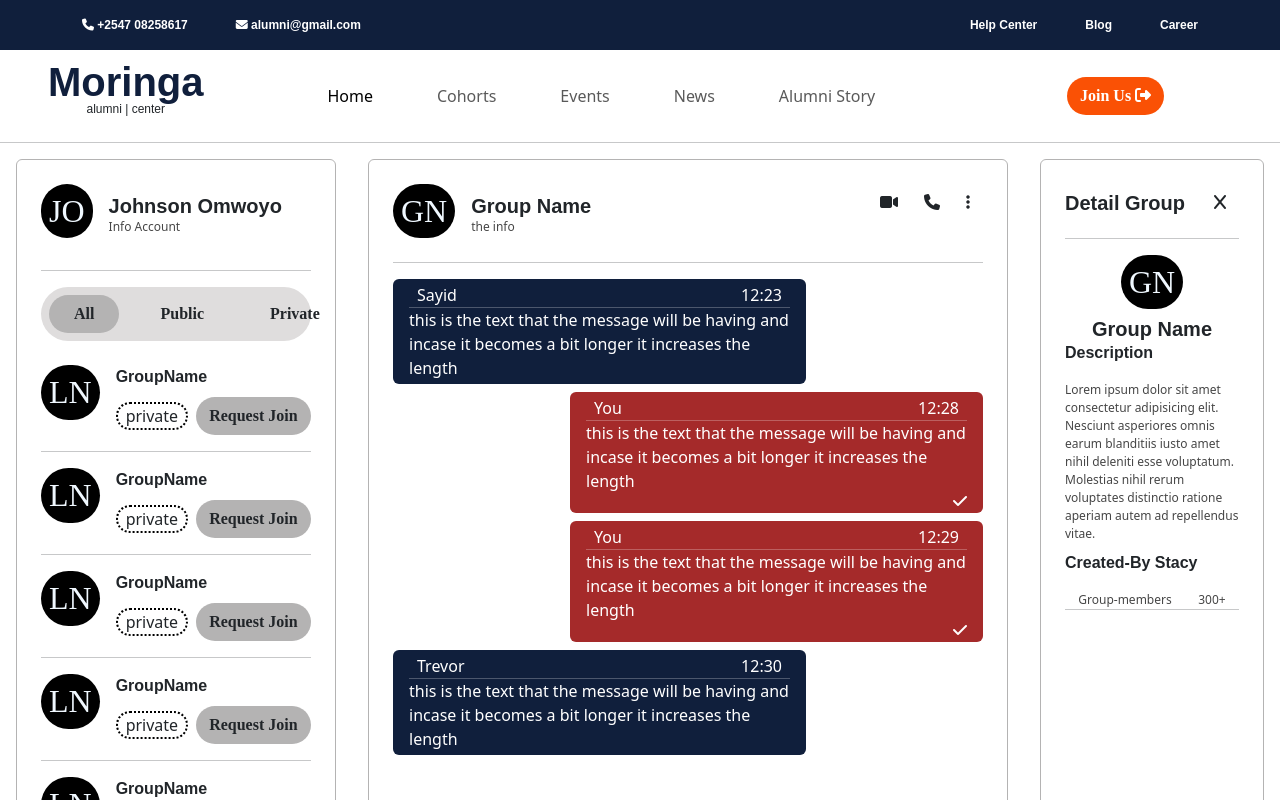
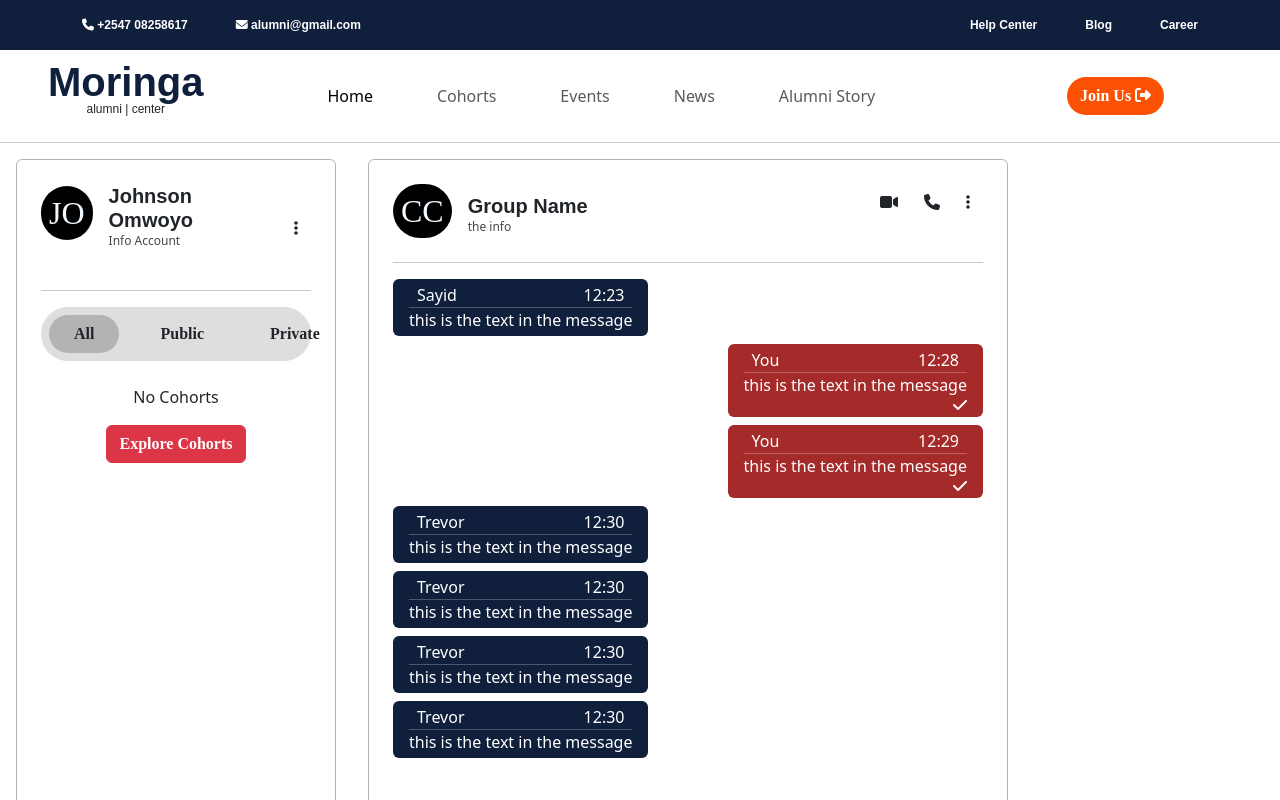
Before and after one commit to johnson-Omwoyo/Moringa_Alumni, a React (Vite) app in the folder client/: page /cohorts in a window 1280 px wide. Shown: the top 800 px of the page. Built offline with nearby package versions, Linux system fonts and the light colour scheme; a web font is replaced by a local one.

Commit message:
working categories priivate and public ,allow send message to add it to the state

```diff
--- a/client/src/routes/Cohorts.jsx
+++ b/client/src/routes/Cohorts.jsx
@@ -1,8 +1,42 @@
-import React from "react";
+import React, { useEffect, useState } from "react";
 import "./cohorts.css";
 
 function Cohorts() {
-  const messages = [
+  const [groupCategory, setGroupCategory] = useState("all");
+  const [groupDetails, setGroupDetails] = useState(false);
+  const [yourCohorts, setYourCohorts] = useState(true);
+  const [whatCohortsSelector, setWhatCohortsSelector] = useState(false);
+  const [text, setText] = useState("");
+
+  const [isSmallScreen, setIsSmallScreen] = useState(false);
+
+  // Function to check if the screen is small
+  const checkScreenSize = () => {
+    if (window.innerWidth <= 768) {
+      setIsSmallScreen(true);
+    } else {
+      setIsSmallScreen(false);
+    }
+  };
+
+  // Listen for screen resize
+  useEffect(() => {
+    checkScreenSize();
+    window.addEventListener("resize", checkScreenSize);
+    return () => window.removeEventListener("resize", checkScreenSize);
+  }, []);
+
+  const handleGroupCategory = (clickedSection) => {
+    setWhatCohortsSelector(false);
+    setGroupCategory(clickedSection);
+  };
+  const handleWhatYourCohortSelector = (clicked) => {
+    setYourCohorts(clicked);
+    setTimeout(() => {
+      setWhatCohortsSelector(false);
+    }, 500);
+  };
+  const messagess = [
     {
       text: "this is the text in the message",
       time: "12:23",
@@ -27,28 +61,99 @@ function Cohorts() {
       yours: false,
       sender: "Trevor",
     },
+    {
+      text: "this is the text in the message",
+      time: "12:30",
+      yours: false,
+      sender: "Trevor",
+    },
+    {
+      text: "this is the text in the message",
+      time: "12:30",
+      yours: false,
+      sender: "Trevor",
+    },
+    {
+      text: "this is the text in the message",
+      time: "12:30",
+      yours: false,
+      sender: "Trevor",
+    },
   ];
+  const [messages, setMessage] = useState(messagess);
+
   const groups = [
-    { name: "Holly" },
-    { name: "Holly" },
-    { name: "Holly" },
-    { name: "Holly" },
-    { name: "Holly" },
-    { name: "Holly" },
-    { name: "Holly" },
-    { name: "Holly" },
-    { name: "Holly" },
-    { name: "Holly" },
-    { name: "Holly" },
-    { name: "Holly" },
-    { name: "Holly" },
-    { name: "Holly" },
-    { name: "Holly" },
+    { category: "private", name: "Front ends" },
+    { category: "public", name: "clean codes" },
+    { category: "private", name: "The titans" },
+    { category: "private", name: "Super Codes" },
+    { category: "public", name: "tinop" },
+    { category: "private", name: "Web nit" },
+    { category: "public", name: "Design Juniors" },
+    { category: "private", name: "Back ends" },
+    { category: "private", name: "Learn freelancing" },
   ];
+  const yourGroups = [
+    // { category: "private", name: "Web nit" },
+    // { category: "public", name: "Design Juniors" },
+    // { category: "private", name: "Back ends" },
+    // { category: "private", name: "Learn freelancing" },
+  ];
+  //   const whichGroups=(groups,youGroups)=>{
+  // if
+  //   }
+  const filterdGroups = (groups) => {
+    if (groupCategory == "private") {
+      return groups.filter((group) => group.category == "private");
+    } else if (groupCategory == "public") {
+      return groups.filter((group) => group.category === "public");
+    } else {
+      return groups;
+    }
+  };
+  const groupsToDisplay = filterdGroups(yourCohorts ? yourGroups : groups);
+  const noGroups = (yourCohorts, yourGroups) => {
+    console.log(yourCohorts && yourGroups.length);
+    return yourCohorts && yourGroups.length == 0;
+  };
+  const onSend = (e, text) => {
+    e.preventDefault();
+    const newMessage = {
+      text: text,
+      time: new Date().toLocaleTimeString("en-GB", {
+        hour: "2-digit",
+        minute: "2-digit",
+        hour12: false,
+      }),
+      yours: true,
+      sender: "Johnson",
+    };
+    setMessage((messages) => [...messages, newMessage]);
+    setText("");
+
+    console.log(messages);
+    setTimeout(() => {
+      const chatContainer = document.getElementById("chatContainer");
+      if (chatContainer) {
+        console.log("jermain");
+        chatContainer.scrollTop = chatContainer.scrollHeight;
+      }
+    }, 1500);
+  };
+  const namesAbbrev = (groupName) => {
+    const names = groupName.split(" ");
+    console.log(names);
+    if (names.length == 1) {
+      return names[0].slice(0, 2).toUpperCase();
+    } else if (names.length > 1) {
+      return names[0].slice(0, 1).concat(names[1].slice(0, 1)).toUpperCase();
+    }
+  };
   return (
     <div className="container-fluid mb-md-5">
       <div className="row">
-        <div className="col-12 col-md-3 main-col rounded m-md-3 p-4">
+        <div className="col-12 col-md-3 main-col rounded m-md-3 p-4 position-relative ">
+          <div className="d-flex justify-content-between">
             <div className="d-flex gap-3 align-items-center mb-4">
               <div>
                 <h2 className="group-prof rounded-pill p-2">JO</h2>
@@ -58,46 +163,130 @@ function Cohorts() {
                 <p className="info-account m-0 ">Info Account</p>
               </div>
             </div>
+            <button
+              className="btn"
+              onClick={() => setWhatCohortsSelector(true)}
+            >
+              <i class="fa-solid fa-ellipsis-vertical"></i>
+            </button>
+          </div>
+          {whatCohortsSelector && (
+            <div
+              style={{ top: "10%", right: "1%" }}
+              className="position-absolute end-1 p-3 list-types rounded"
+            >
+              <p
+                className={yourCohorts ? "p-2 selected rounded" : "p-2 "}
+                onClick={() => handleWhatYourCohortSelector(true)}
+              >
+                Your cohorts
+              </p>
+              <hr className="m-0 p-0" />
+              <p
+                className={yourCohorts ? "p-2 " : "p-2 selected  rounded "}
+                onClick={() => handleWhatYourCohortSelector(false)}
+              >
+                Explore cohorts
+              </p>
+            </div>
+          )}
           <hr />
           <div className="d-flex gap-3 groups-categories p-2 rounded-pill mb-4">
-            <button className="btn rounded-pill px-md-4 active-category">
+            <button
+              className={
+                groupCategory == "all"
+                  ? "btn  rounded-pill px-md-4 active-category"
+                  : "btn  rounded-pill px-md-4"
+              }
+              onClick={() => handleGroupCategory("all")}
+            >
               All
             </button>
-            <button className="btn rounded-pill px-md-4">Public </button>
-            <button className="btn  rounded-pill px-md-4">Private</button>
+            <button
+              className={
+                groupCategory == "public"
+                  ? "btn  rounded-pill px-md-4 active-category"
+                  : "btn  rounded-pill px-md-4"
+              }
+              onClick={() => handleGroupCategory("public")}
+            >
+              Public{" "}
+            </button>
+            <button
+              className={
+                groupCategory == "private"
+                  ? "btn  rounded-pill px-md-4 active-category"
+                  : "btn  rounded-pill px-md-4"
+              }
+              onClick={() => handleGroupCategory("private")}
+            >
+              Private
+            </button>
           </div>
 
           <div className=" groups-container">
-            {groups.map((group) => (
+            {groupsToDisplay.length ? (
+              groupsToDisplay.map((group) => (
                 <>
-                <div className="d-flex gap-3">
+                  {" "}
+                  <div
+                    className={`d-flex gap-3 ${
+                      group.category == "private" &&
+                      !yourCohorts &&
+                      "private-cohort"
+                    }`}
+                  >
                     <div>
-                    <h2 className="group-prof rounded-pill p-2">LN</h2>
+                      <h2 className="group-prof rounded-pill p-2">
+                        {namesAbbrev(group.name)}
+                      </h2>
                     </div>
                     <div className=" gap-2 d-flex flex-column">
-                    <p className="m-0 group-name fs-6">GroupName</p>
+                      <p className="m-0 group-name fs-6">{group.name}</p>
 
-                    <div className="d-flex justify-content-around gap-2 align-items-center">
+                      {!yourCohorts ? (
+                        <div className="d-flex justify-content-between gap-2 align-items-center">
                           <span className="group-category rounded-pill px-2">
                             {" "}
-                        private
+                            {group.category}
                           </span>
                           <button className="btn join-group rounded-pill">
-                        Request Join
+                            {group.category == "private"
+                              ? " Request Join"
+                              : "Join Now"}
                           </button>
                         </div>
+                      ) : (
+                        <div>Last message</div>
+                      )}
                     </div>
                   </div>
                   <hr />
                 </>
-            ))}
+              ))
+            ) : (
+              <div className="d-flex flex-column align-items-center">
+                <p>No Cohorts </p>
+                <button
+                  className="btn btn-danger"
+                  onClick={() => setYourCohorts(false)}
+                >
+                  Explore Cohorts
+                </button>
+              </div>
+            )}
           </div>
         </div>
         <div className="col-12 col-md-6 main-col p-4 m-md-3 rounded position-relative ">
           <div className="d-flex justify-content-between">
-            <div className="d-flex gap-3 align-items-center ">
+            <div
+              className="d-flex gap-3 align-items-center "
+              onClick={() => setGroupDetails(true)}
+            >
               <div>
-                <h2 className="group-prof rounded-pill p-2">GN</h2>
+                <h2 className="group-prof rounded-pill p-2">
+                  {namesAbbrev("clean codes")}
+                </h2>
               </div>
               <div>
                 <h3 className="account-owner fs-5 m-0">Group Name</h3>
@@ -117,7 +306,7 @@ function Cohorts() {
             </div>
           </div>
           <hr />
-          <div className="groups-container ">
+          <div className="groups-container " id="chatContainer">
             <div className="d-flex flex-column  gap-2 ">
               {messages.map((message) => (
                 <div
@@ -128,17 +317,13 @@ function Cohorts() {
                   }
                 >
                   <div className="d-flex justify-content-between mx-2">
-                    <p className="m-0">
+                    <p className="m-0 me-4">
                       {message.yours ? "You" : message.sender}
                     </p>
                     <p className="m-0">{message.time}</p>
                   </div>
                   <hr className="m-0" />
-                  <p className="m-0 fs-6">
-                    {" "}
-                    this is the text that the message will be having and incase
-                    it becomes a bit longer it increases the length
-                  </p>
+                  <p className="m-0 fs-6"> {message.text}</p>
                   {message.yours && (
                     <>
                       <div className="d-flex justify-content-end">
@@ -150,15 +335,22 @@ function Cohorts() {
               ))}
             </div>
             <div className="position-relative position-absolute bottom-0 text-center text-input end-0 ">
-              <form className="d-flex gap-3 position-relative my-3 me-md-5">
+              <form
+                className="d-flex gap-3 position-relative my-3 me-md-5"
+                onSubmit={(e) => onSend(e, text)}
+              >
                 <input
                   className="form-control pe-5"
                   type="text"
                   placeholder="Type your message..."
+                  onChange={(e) => setText(e.target.value)}
+                  value={text}
                 />
                 <button
                   type="submit"
-                  className="btn  rounded-pill position-absolute top-50 end-0 translate-middle-y px-4"
+                  className={`btn send-msg rounded-pill position-absolute top-50 end-0 translate-middle-y px-4 ${
+                    text === "" && "disabled"
+                  }`}
                 >
                   <i class="fa-regular fa-paper-plane"></i>
                 </button>
@@ -166,6 +358,7 @@ function Cohorts() {
             </div>
           </div>
         </div>
+        {groupDetails && (
           <div className="col main-col rounded m-3 p-4 ">
             <div className="d-flex justify-content-between">
               <div className="d-flex gap-3 align-items-center ">
@@ -174,7 +367,7 @@ function Cohorts() {
                 </div>
               </div>
               <div>
-              <button className="btn">
+                <button className="btn" onClick={() => setGroupDetails(false)}>
                   <i class="fa-solid fa-x"></i>{" "}
                 </button>
               </div>
@@ -187,10 +380,10 @@ function Cohorts() {
             <div className="mb-2">
               <p className=" group-name fs-6">Description</p>
               <p className="info-account m-0 ">
-              Lorem ipsum dolor sit amet consectetur adipisicing elit. Nesciunt
-              asperiores omnis earum blanditiis iusto amet nihil deleniti esse
-              voluptatum. Molestias nihil rerum voluptates distinctio ratione
-              aperiam autem ad repellendus vitae.
+                Lorem ipsum dolor sit amet consectetur adipisicing elit.
+                Nesciunt asperiores omnis earum blanditiis iusto amet nihil
+                deleniti esse voluptatum. Molestias nihil rerum voluptates
+                distinctio ratione aperiam autem ad repellendus vitae.
               </p>
             </div>
             <div>
@@ -203,6 +396,7 @@ function Cohorts() {
               <div className="group-members"></div>
             </div>
           </div>
+        )}
       </div>
     </div>
   );
--- a/client/src/routes/cohorts.css
+++ b/client/src/routes/cohorts.css
@@ -67,3 +67,21 @@
 .your-message {
   background: brown;
 }
+.list-types {
+  background: #101f3c;
+  color: white;
+}
+.list-types p {
+  margin: 0;
+  cursor: pointer;
+}
+.list-types .selected {
+  background: #555e71;
+  cursor: not-allowed;
+}
+.private-cohort {
+  background: #f0f0f0;
+}
+.send-msg {
+  border: none;
+}
```
Lines whose indentation alone changed are shown as unchanged.
